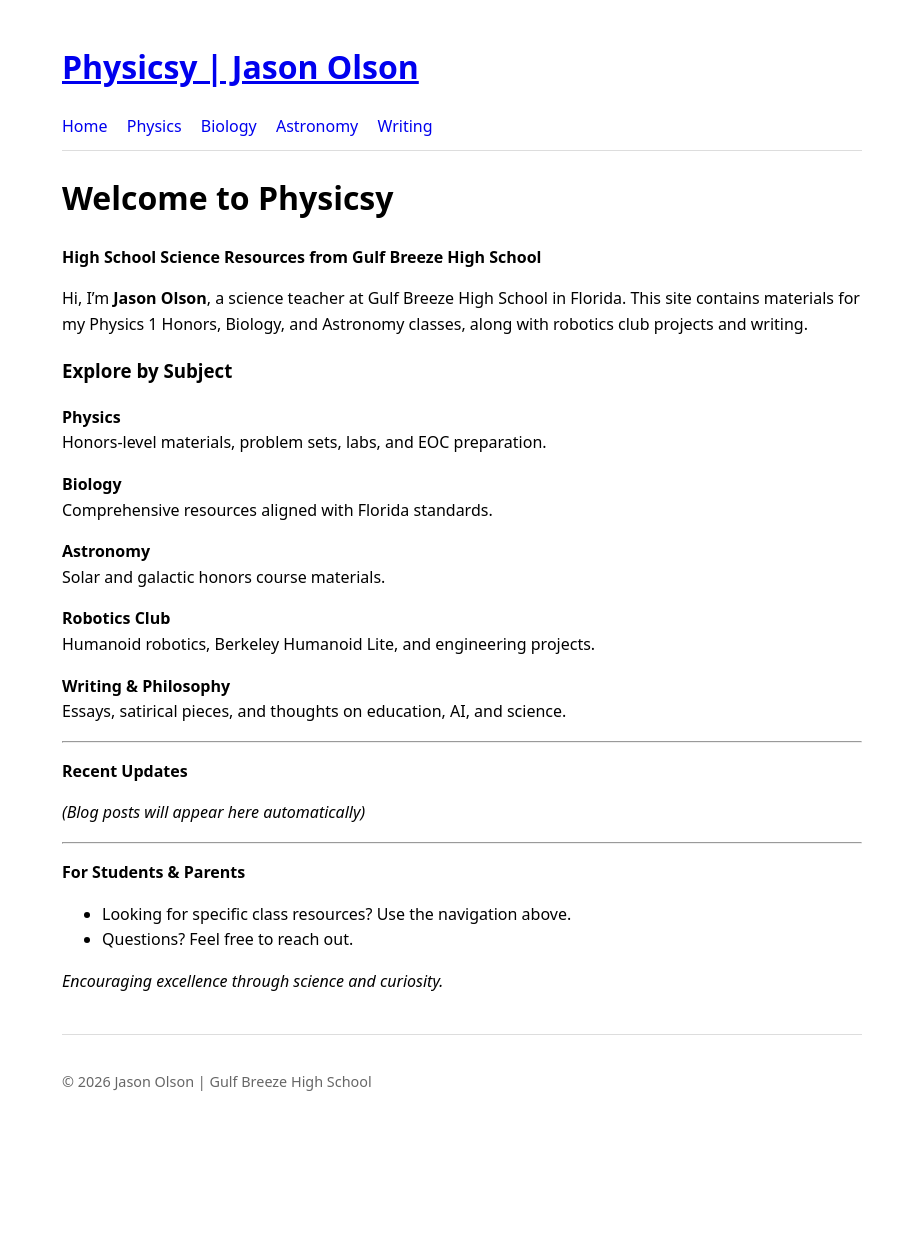
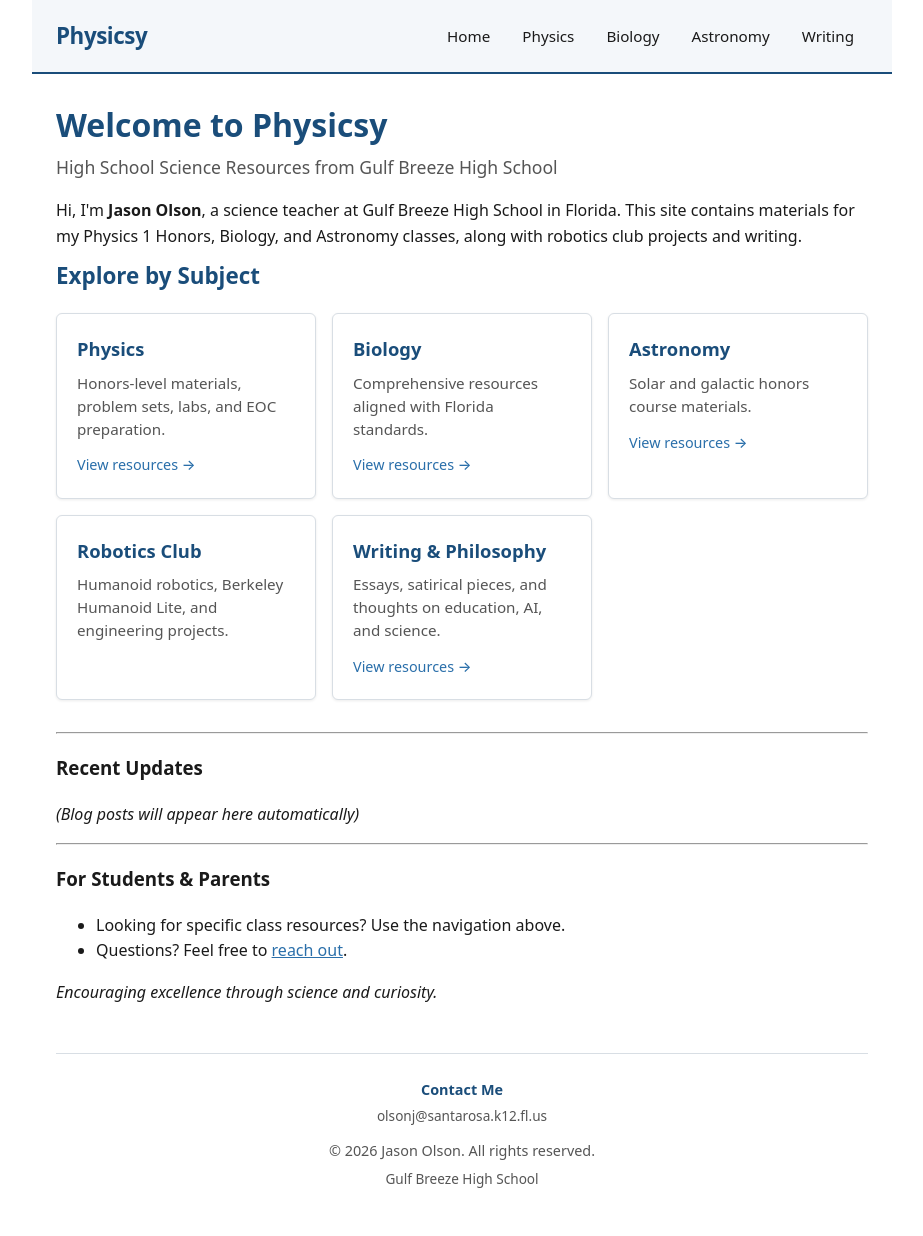
Before and after one commit to Mr-JOlson/Mr-JOlson.github.io, a Jekyll site: the page built from index.md, in a window 1280 px wide. Shown: the whole page, without its empty margins (178-1101 px from the left). Built offline with Jekyll 4.4.1, drawn with Linux system fonts in a browser that asks for light colours; before the commit the page ends 1127 px from its top, so only the background shows below that.

Commit message:
Update hamepage and navigation

```diff
--- a/_includes/footer.html
+++ b/_includes/footer.html
@@ -1,3 +1,10 @@
-<footer>
-  <p>&copy; {{ 'now' | date: '%Y' }} Jason Olson | Gulf Breeze High School</p>
+<footer class="site-footer">
+  <p class="site-footer__contact">
+    <a href="mailto:{{ site.author.email }}">Contact Me</a>
+    <span class="site-footer__email">{{ site.author.email }}</span>
+  </p>
+  <p class="site-footer__copyright">
+    &copy; {{ 'now' | date: '%Y' }} Jason Olson. All rights reserved.
+  </p>
+  <p class="site-footer__school">Gulf Breeze High School</p>
 </footer>
--- a/_includes/header.html
+++ b/_includes/header.html
@@ -1,10 +1,12 @@
-<header>
-  <h1><a href="/">Physicsy | Jason Olson</a></h1>
-  <nav>
+<header class="site-header">
+  <div class="site-header__inner">
+    <a href="/" class="site-title">Physicsy</a>
+    <nav class="site-nav" aria-label="Main navigation">
       <a href="/">Home</a>
       <a href="/physics1-honors/">Physics</a>
       <a href="/biology-honors/">Biology</a>
       <a href="/astronomy/">Astronomy</a>
       <a href="/writing-projects/">Writing</a>
     </nav>
+  </div>
 </header>
--- a/assets/css/main.css
+++ b/assets/css/main.css
@@ -1,26 +1,218 @@
+:root {
+  --color-primary: #1a4d7a;
+  --color-primary-light: #2a6faa;
+  --color-text: #1a1a1a;
+  --color-text-muted: #555;
+  --color-border: #d8dee4;
+  --color-bg-subtle: #f4f7fa;
+  --color-bg-card: #ffffff;
+  --radius: 6px;
+  --shadow-sm: 0 1px 3px rgba(0, 0, 0, 0.08);
+}
+
+*,
+*::before,
+*::after {
+  box-sizing: border-box;
+}
+
 body {
   font-family: system-ui, -apple-system, BlinkMacSystemFont, 'Segoe UI', Roboto, sans-serif;
-  max-width: 800px;
+  max-width: 860px;
   margin: 0 auto;
-  padding: 20px;
+  padding: 0 24px 40px;
   line-height: 1.6;
+  color: var(--color-text);
 }
 
-header {
-  border-bottom: 1px solid #ddd;
-  padding-bottom: 10px;
-  margin-bottom: 20px;
+/* --- Header & Navigation --- */
+
+.site-header {
+  background: var(--color-bg-subtle);
+  border-bottom: 2px solid var(--color-primary);
+  margin: 0 -24px 32px;
+  padding: 0 24px;
 }
 
-nav a {
-  margin-right: 15px;
+.site-header__inner {
+  display: flex;
+  align-items: center;
+  justify-content: space-between;
+  gap: 16px;
+  padding: 16px 0;
+  flex-wrap: wrap;
+}
+
+.site-title {
+  font-size: 1.4rem;
+  font-weight: 700;
+  color: var(--color-primary);
+  text-decoration: none;
+  letter-spacing: -0.02em;
+}
+
+.site-title:hover {
+  color: var(--color-primary-light);
+}
+
+.site-nav {
+  display: flex;
+  flex-wrap: wrap;
+  gap: 4px;
+}
+
+.site-nav a {
+  padding: 8px 14px;
+  text-decoration: none;
+  color: var(--color-text);
+  font-weight: 500;
+  font-size: 0.95rem;
+  border-radius: var(--radius);
+  transition: background 0.15s, color 0.15s;
+}
+
+.site-nav a:hover {
+  background: var(--color-primary);
+  color: #fff;
+}
+
+/* --- Hero --- */
+
+.hero {
+  margin-bottom: 8px;
+}
+
+.hero h1 {
+  margin-top: 0;
+  margin-bottom: 0.25em;
+  color: var(--color-primary);
+  font-size: 2rem;
+  line-height: 1.2;
+}
+
+.hero__tagline {
+  font-size: 1.1rem;
+  color: var(--color-text-muted);
+  margin: 0 0 1em;
+}
+
+.hero__intro {
+  margin: 0;
+}
+
+/* --- Subject Cards --- */
+
+.subject-grid {
+  display: grid;
+  grid-template-columns: repeat(auto-fill, minmax(260px, 1fr));
+  gap: 16px;
+  margin: 20px 0 32px;
+}
+
+.subject-card {
+  background: var(--color-bg-card);
+  border: 1px solid var(--color-border);
+  border-radius: var(--radius);
+  padding: 20px;
+  box-shadow: var(--shadow-sm);
+  transition: border-color 0.15s, box-shadow 0.15s;
+}
+
+.subject-card:hover {
+  border-color: var(--color-primary-light);
+  box-shadow: 0 2px 8px rgba(26, 77, 122, 0.12);
+}
+
+.subject-card__title {
+  margin: 0 0 8px;
+  font-size: 1.15rem;
+  color: var(--color-primary);
+}
+
+.subject-card__desc {
+  margin: 0 0 12px;
+  font-size: 0.95rem;
+  color: var(--color-text-muted);
+  line-height: 1.5;
+}
+
+.subject-card__link {
+  font-size: 0.9rem;
+  font-weight: 500;
+  color: var(--color-primary-light);
   text-decoration: none;
 }
 
-footer {
-  margin-top: 40px;
-  padding-top: 20px;
-  border-top: 1px solid #ddd;
-  font-size: 0.9em;
-  color: #666;
+.subject-card__link:hover {
+  text-decoration: underline;
 }
+
+/* --- Footer --- */
+
+.site-footer {
+  margin-top: 48px;
+  padding-top: 24px;
+  border-top: 1px solid var(--color-border);
+  text-align: center;
+  font-size: 0.9rem;
+  color: var(--color-text-muted);
+}
+
+.site-footer p {
+  margin: 0 0 6px;
+}
+
+.site-footer__contact a {
+  font-weight: 600;
+  color: var(--color-primary);
+  text-decoration: none;
+}
+
+.site-footer__contact a:hover {
+  text-decoration: underline;
+}
+
+.site-footer__email {
+  display: block;
+  margin-top: 4px;
+  font-size: 0.85rem;
+}
+
+.site-footer__copyright {
+  margin-top: 12px !important;
+}
+
+.site-footer__school {
+  font-size: 0.85rem;
+}
+
+/* --- General --- */
+
+main h2 {
+  color: var(--color-primary);
+  font-size: 1.4rem;
+  margin-top: 0;
+}
+
+main a {
+  color: var(--color-primary-light);
+}
+
+main a:hover {
+  color: var(--color-primary);
+}
+
+@media (max-width: 600px) {
+  .site-header__inner {
+    flex-direction: column;
+    align-items: flex-start;
+  }
+
+  .site-nav {
+    width: 100%;
+  }
+
+  .hero h1 {
+    font-size: 1.6rem;
+  }
+}
--- a/index.md
+++ b/index.md
@@ -3,39 +3,58 @@ layout: default
 title: Physicsy | Jason Olson
 ---
 
-# Welcome to Physicsy
+<div class="hero">
+  <h1>Welcome to Physicsy</h1>
+  <p class="hero__tagline">High School Science Resources from Gulf Breeze High School</p>
+  <p class="hero__intro">Hi, I'm <strong>Jason Olson</strong>, a science teacher at Gulf Breeze High School in Florida. This site contains materials for my Physics 1 Honors, Biology, and Astronomy classes, along with robotics club projects and writing.</p>
+</div>
 
-**High School Science Resources from Gulf Breeze High School**
+## Explore by Subject
 
-Hi, I’m **Jason Olson**, a science teacher at Gulf Breeze High School in Florida. This site contains materials for my Physics 1 Honors, Biology, and Astronomy classes, along with robotics club projects and writing.
+<div class="subject-grid">
 
-### Explore by Subject
+  <div class="subject-card">
+    <h3 class="subject-card__title">Physics</h3>
+    <p class="subject-card__desc">Honors-level materials, problem sets, labs, and EOC preparation.</p>
+    <a href="/physics1-honors/" class="subject-card__link">View resources &rarr;</a>
+  </div>
 
-**Physics**
-Honors-level materials, problem sets, labs, and EOC preparation.
+  <div class="subject-card">
+    <h3 class="subject-card__title">Biology</h3>
+    <p class="subject-card__desc">Comprehensive resources aligned with Florida standards.</p>
+    <a href="/biology-honors/" class="subject-card__link">View resources &rarr;</a>
+  </div>
 
-**Biology**
-Comprehensive resources aligned with Florida standards.
+  <div class="subject-card">
+    <h3 class="subject-card__title">Astronomy</h3>
+    <p class="subject-card__desc">Solar and galactic honors course materials.</p>
+    <a href="/astronomy/" class="subject-card__link">View resources &rarr;</a>
+  </div>
 
-**Astronomy**
-Solar and galactic honors course materials.
+  <div class="subject-card">
+    <h3 class="subject-card__title">Robotics Club</h3>
+    <p class="subject-card__desc">Humanoid robotics, Berkeley Humanoid Lite, and engineering projects.</p>
+  </div>
 
-**Robotics Club**
-Humanoid robotics, Berkeley Humanoid Lite, and engineering projects.
+  <div class="subject-card">
+    <h3 class="subject-card__title">Writing &amp; Philosophy</h3>
+    <p class="subject-card__desc">Essays, satirical pieces, and thoughts on education, AI, and science.</p>
+    <a href="/writing-projects/" class="subject-card__link">View resources &rarr;</a>
+  </div>
 
-**Writing & Philosophy**
-Essays, satirical pieces, and thoughts on education, AI, and science.
+</div>
 
 ---
 
-**Recent Updates**
+### Recent Updates
 
 *(Blog posts will appear here automatically)*
 
 ---
 
-**For Students & Parents**
+### For Students & Parents
+
 - Looking for specific class resources? Use the navigation above.
-- Questions? Feel free to reach out.
+- Questions? Feel free to [reach out](mailto:olsonj@santarosa.k12.fl.us).
 
 *Encouraging excellence through science and curiosity.*
```
Also changed, not shown: Gemfile (added, +7 -0 lines). Lines whose indentation alone changed are shown as unchanged.
